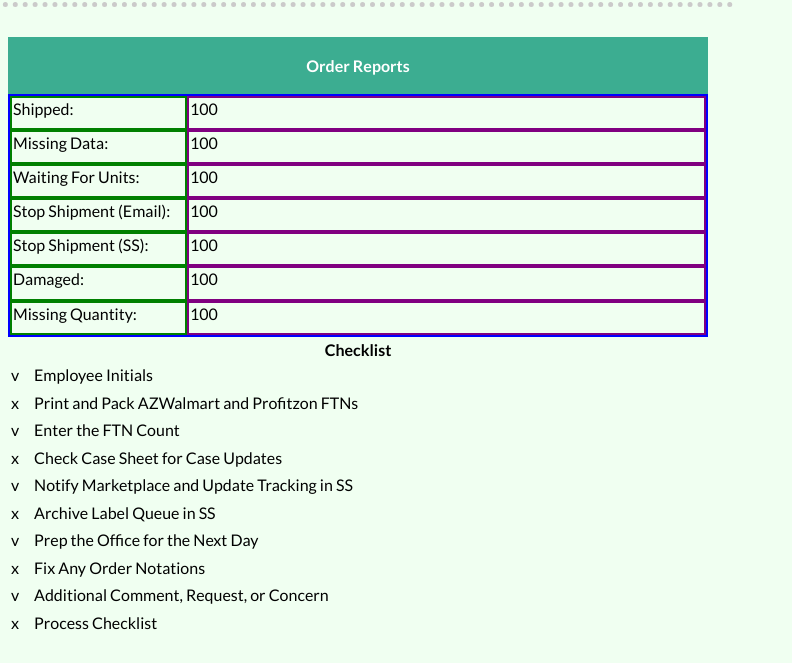
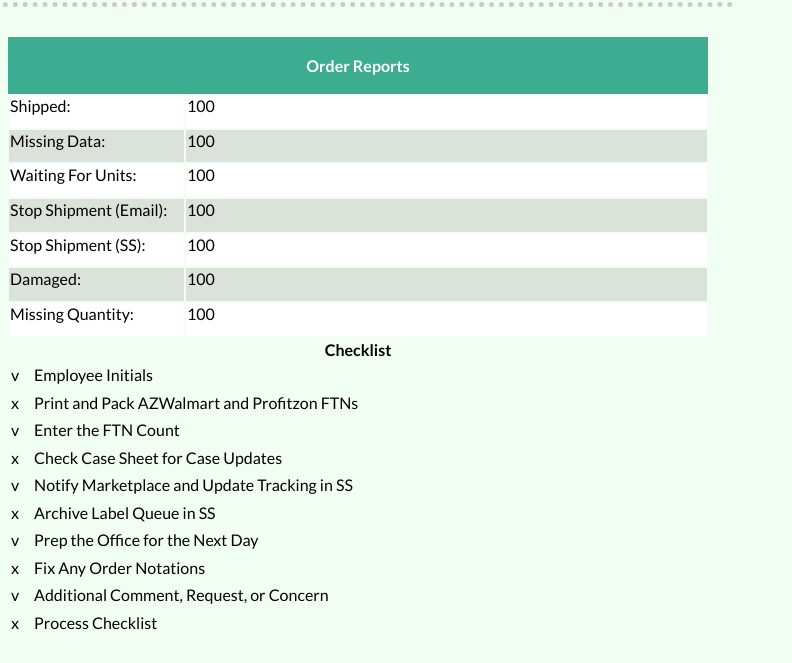
Before and after one commit to Chance093/gmail-report-template, a plain HTML site: page index.html in a window 1280 px wide. Shown: the part 137-800 px from the top of the page, without its empty margins (0-792 px from the left). Drawn offline with Linux system fonts and the light colour scheme.

Commit message:
modified table1row background and borders

```diff
--- a/style.css
+++ b/style.css
@@ -43,7 +43,7 @@ h2 {
 
 
 .table1Body {
-    border: 2px solid blue;
+    /* border: 2px solid blue; */
     flex-grow: 1;
     display: flex;
     flex-direction: column;
@@ -54,15 +54,22 @@ h2 {
     display: flex;
     justify-content: space-between;
     flex: 1;
+    background-color: white;
 }
 
+.table1Row:nth-child(2n) {
+    background-color: #dae2da;
+}
+
+
+
 .table1Key {
-    border: 2px solid green;
+    border: 1px solid rgb(240, 255, 241);
     flex: 1;
 }
 
 .table1Value {
-    border: 2px solid purple;
+    border: 1px solid rgb(240, 255, 241);
     flex: 3;
 }
 
```
